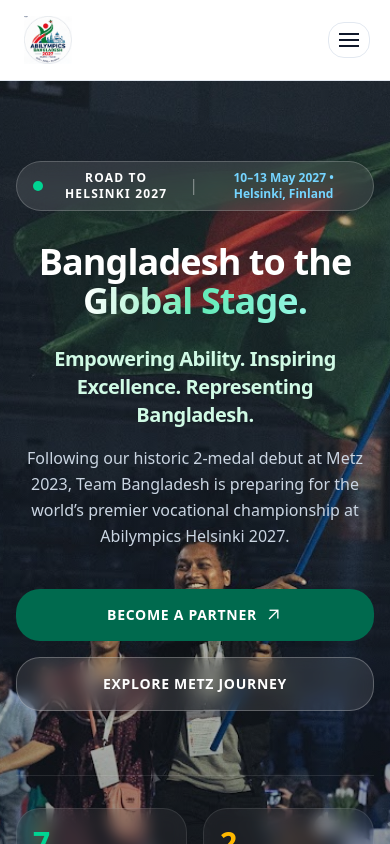
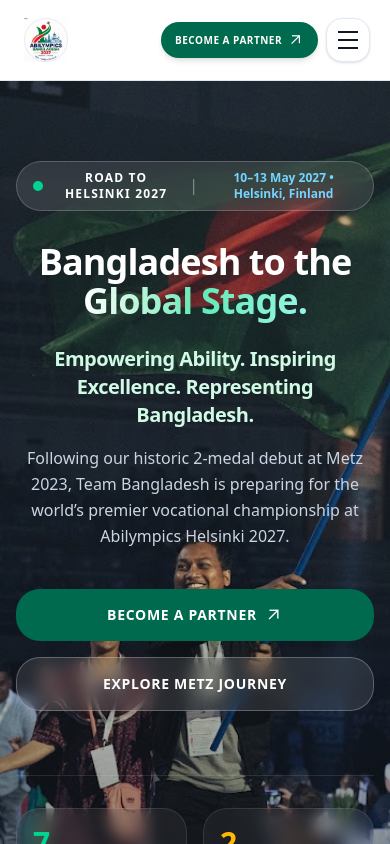
Before and after one commit to faaiisal/abilympicsbd-partners, a Next.js app: page / in a window 390 px wide. Shown: the top 844 px of the page. Built offline with nearby package versions, Linux system fonts and the light colour scheme.

Commit message:
Fixed some unnecessary code on header and toolkit

```diff
--- a/src/components/Header.tsx
+++ b/src/components/Header.tsx
@@ -8,98 +8,398 @@
 
 const links = [
   ["About", "#about"],
-  // ["Metz 2023", "#journey"],
   ["Helsinki 2027", "#helsinki2027"],
   ["Champions", "#champions"],
   ["Partnerships", "#partners"],
   ["Gallery", "#gallery"],
   ["Media", "#media"],
   ["FAQ", "#faq"],
-  // ["Contact", "#contact"],
 ];
 
 export function Header() {
   const [isScrolled, setIsScrolled] = useState(false);
+  const [isMenuOpen, setIsMenuOpen] = useState(false);
 
+  /*
+   * Sticky header is desktop-only.
+   * 1024px and below:
+   * - No sticky header
+   * - No fixed header
+   * - Normal page scrolling
+   */
   useEffect(() => {
-    const handleScroll = () => setIsScrolled(window.scrollY > 96);
+    const mediaQuery = window.matchMedia("(min-width: 1025px)");
+
+    const handleScroll = () => {
+      if (mediaQuery.matches) {
+        setIsScrolled(window.scrollY > 96);
+      } else {
+        setIsScrolled(false);
+      }
+    };
+
+    const handleViewportChange = () => {
+      if (mediaQuery.matches) {
         handleScroll();
-    window.addEventListener("scroll", handleScroll, { passive: true });
-    return () => window.removeEventListener("scroll", handleScroll);
+        setIsMenuOpen(false);
+      } else {
+        setIsScrolled(false);
+      }
+    };
+
+    handleScroll();
+
+    window.addEventListener("scroll", handleScroll, {
+      passive: true,
+    });
+
+    mediaQuery.addEventListener("change", handleViewportChange);
+
+    return () => {
+      window.removeEventListener("scroll", handleScroll);
+      mediaQuery.removeEventListener("change", handleViewportChange);
+    };
   }, []);
 
+  /*
+   * Close mobile menu with Escape.
+   */
+  useEffect(() => {
+    if (!isMenuOpen) return;
+
+    const handleKeyDown = (event: KeyboardEvent) => {
+      if (event.key === "Escape") {
+        setIsMenuOpen(false);
+      }
+    };
+
+    document.addEventListener("keydown", handleKeyDown);
+
+    return () => {
+      document.removeEventListener("keydown", handleKeyDown);
+    };
+  }, [isMenuOpen]);
+
+  /*
+   * Prevent background page scrolling while mobile menu is open.
+   */
+  useEffect(() => {
+    if (isMenuOpen) {
+      document.body.style.overflow = "hidden";
+    } else {
+      document.body.style.overflow = "";
+    }
+
+    return () => {
+      document.body.style.overflow = "";
+    };
+  }, [isMenuOpen]);
+
+  function closeMenu() {
+    setIsMenuOpen(false);
+  }
+
   function scrollToTop() {
-    window.scrollTo({ top: 0, behavior: "smooth" });
+    window.scrollTo({
+      top: 0,
+      behavior: "smooth",
+    });
   }
 
   return (
     <>
+      {/* ============================================================
+          ACCESSIBILITY BAR
+          Desktop only: 1025px+
+      ============================================================ */}
+      <div className="hidden min-[1025px]:block">
         <AccessibilityBar />
-      <aside aria-label="Official Updates Ticker" className="hidden overflow-hidden border-b border-slate-800 bg-brand-charcoal py-2 text-xs font-semibold text-white min-[1025px]:block">
+      </div>
+
+      {/* ============================================================
+          OFFICIAL UPDATES TICKER
+          Desktop only: 1025px+
+      ============================================================ */}
+      {/* Official Updates Ticker — desktop only */}
+<aside
+  aria-label="Official Updates Ticker"
+  className="hidden overflow-hidden border-b border-slate-800 bg-brand-charcoal py-2 text-xs font-semibold text-white min-[1025px]:block"
+>
   <div className="flex w-full items-center">
-          {/* Red badge */}
+    {/* Ticker label */}
     <div className="ml-4 flex shrink-0 items-center gap-1.5 rounded bg-brand-red px-3 py-1 text-[11px] font-extrabold uppercase tracking-wider shadow-sm">
-            <span className="h-2 w-2 animate-pulse rounded-full bg-white" aria-hidden="true" />
+      <span
+        className="h-2 w-2 animate-pulse rounded-full bg-white"
+        aria-hidden="true"
+      />
       Official Briefing
     </div>
-          {/* Scrolling content — overflow-hidden clips the ticker */}
-          <div className="relative ml-4 w-full overflow-hidden">
-            <div className="animate-marquee whitespace-nowrap text-slate-300 font-medium text-xs sm:text-sm">
-              {/* Render two copies: item • item • ... for seamless loop */}
-              {[...tickerItems, ...tickerItems].flatMap((item, i) => [
-                <span key={`t-${i}`} className="mx-6">{item}</span>,
-                <span key={`b-${i}`} className="text-emerald-400" aria-hidden="true">•</span>,
-              ])}
+
+    {/* Ticker viewport */}
+    <div className="relative ml-4 min-w-0 flex-1 overflow-hidden">
+      <div className="ticker-track flex w-max whitespace-nowrap text-xs font-medium text-slate-300 sm:text-sm">
+        {/* Original ticker */}
+        <div className="flex shrink-0 items-center">
+          {tickerItems.map((item, index) => (
+            <span
+              key={`ticker-${index}`}
+              className="flex shrink-0 items-center"
+            >
+              <span className="mx-6">{item}</span>
+
+              <span
+                className="text-emerald-400"
+                aria-hidden="true"
+              >
+                •
+              </span>
+            </span>
+          ))}
+        </div>
+
+        {/* Duplicate for seamless loop */}
+        <div
+          className="flex shrink-0 items-center"
+          aria-hidden="true"
+        >
+          {tickerItems.map((item, index) => (
+            <span
+              key={`ticker-copy-${index}`}
+              className="flex shrink-0 items-center"
+            >
+              <span className="mx-6">{item}</span>
+
+              <span
+                className="text-emerald-400"
+                aria-hidden="true"
+              >
+                •
+              </span>
+            </span>
+          ))}
+        </div>
       </div>
     </div>
   </div>
 </aside>
-      <header className={`${isScrolled ? "fixed inset-x-0 top-0 z-50 shadow-sm" : "relative"} border-b border-slate-200 bg-white/95 backdrop-blur transition-shadow duration-200`}>
-        <div className="container-site flex min-h-20 items-center justify-between gap-4">
-          <Link href="/" className="flex shrink-0 items-center gap-3 rounded-lg p-1" aria-label="Abilympics Bangladesh home">
-            <Image src="/images/brand/abilympics-logo.png" alt="" width={52} height={52} priority className="h-12 w-12 object-contain" />
+
+      {/* ============================================================
+          MAIN HEADER
+
+          Desktop 1025px+:
+          normal → scroll → fixed/sticky
+
+          Tablet/Mobile <=1024px:
+          always normal / non-sticky
+      ============================================================ */}
+      <header
+        className={
+          isScrolled
+            ? "fixed inset-x-0 top-0 z-[100] border-b border-slate-200 bg-white/95 shadow-md backdrop-blur-xl"
+            : "relative z-[100] border-b border-slate-200 bg-white/95 backdrop-blur-xl"
+        }
+      >
+        <div className="container-site flex min-h-20 items-center justify-between gap-3">
+          {/* ========================================================
+              BRAND / LOGO
+          ======================================================== */}
+          <Link
+            href="/"
+            onClick={closeMenu}
+            className="flex min-w-0 shrink-0 items-center gap-2 rounded-lg p-1 sm:gap-3"
+            aria-label="Abilympics Bangladesh home"
+          >
+            <Image
+              src="/images/brand/abilympics-logo.png"
+              alt=""
+              width={52}
+              height={52}
+              priority
+              className="h-11 w-11 object-contain sm:h-12 sm:w-12"
+            />
+
+            {/* Full brand information on sm+ */}
             <span className="hidden flex-col leading-tight sm:flex">
-              <span className="text-[0.65rem] font-black uppercase tracking-[0.18em] text-brand-green">Bangladesh Delegation</span>
-              <span className="font-heading text-lg font-extrabold text-brand-slate">Abilympics <span className="text-brand-green">2027</span></span>
-              <span className="text-[11px] font-bold text-sky-700">Helsinki, Finland • 10–13 May 2027</span>
+              <span className="text-[0.65rem] font-black uppercase tracking-[0.18em] text-brand-green">
+                Bangladesh Delegation
+              </span>
+
+              <span className="font-heading text-lg font-extrabold text-brand-slate">
+                Abilympics{" "}
+                <span className="text-brand-green">2027</span>
+              </span>
+
+              <span className="text-[11px] font-bold text-sky-700">
+                Helsinki, Finland • 10–13 May 2027
+              </span>
             </span>
           </Link>
-          <nav aria-label="Main navigation" className="hidden xl:flex items-center gap-5 text-xs font-bold uppercase tracking-wide text-slate-700">
-            {links.map(([label, href]) => <a key={href} href={href} className="rounded px-1 py-2 hover:text-brand-green">{label}</a>)}
+
+          {/* ========================================================
+              DESKTOP NAVIGATION
+              xl and above
+          ======================================================== */}
+          <nav
+            aria-label="Main navigation"
+            className="hidden items-center gap-5 text-xs font-bold uppercase tracking-wide text-slate-700 xl:flex"
+          >
+            {links.map(([label, href]) => (
+              <a
+                key={href}
+                href={href}
+                className="rounded px-1 py-2 transition-colors hover:text-brand-green focus-visible:outline-2 focus-visible:outline-brand-green focus-visible:outline-offset-2"
+              >
+                {label}
+              </a>
+            ))}
           </nav>
-          <div className="flex items-center gap-2">
-            <a href="#contact" className="hidden sm:inline-flex items-center gap-1.5 rounded-full bg-brand-green px-5 py-3 text-xs font-extrabold uppercase tracking-wider text-white shadow-md hover:bg-brand-green-dark transition-all">
-              Become a Partner
-              <span className="material-symbols-outlined" style={{ fontSize: '16px' }}>arrow_outward</span>
+
+          {/* ========================================================
+              ACTION AREA
+
+              Mobile:
+              Logo | Become a Partner | Hamburger
+
+              Desktop:
+              Become a Partner | Desktop Nav
+          ======================================================== */}
+          <div className="flex shrink-0 items-center gap-2">
+            {/* Become a Partner */}
+            <a
+              href="#contact"
+              onClick={closeMenu}
+              className="inline-flex items-center gap-1.5 rounded-full bg-brand-green px-3.5 py-2.5 text-[10px] font-extrabold uppercase tracking-wider text-white shadow-md transition-all hover:bg-brand-green-dark focus-visible:outline-2 focus-visible:outline-brand-green focus-visible:outline-offset-2 sm:px-5 sm:py-3 sm:text-xs"
+            >
+              <span>Become a Partner</span>
+
+              <span
+                className="material-symbols-outlined"
+                style={{ fontSize: "16px" }}
+                aria-hidden="true"
+              >
+                arrow_outward
+              </span>
             </a>
-            <details className="relative xl:hidden">
-              <summary className="list-none cursor-pointer rounded-lg border border-slate-200 p-2.5 text-brand-slate focus-visible:outline-2 focus-visible:outline-brand-green" aria-label="Open navigation menu">
-                <span aria-hidden="true" className="block space-y-1">
-                  <span className="block h-0.5 w-5 bg-current" />
-                  <span className="block h-0.5 w-5 bg-current" />
-                  <span className="block h-0.5 w-5 bg-current" />
+
+            {/* ======================================================
+                HAMBURGER
+                Tablet/Mobile only
+            ====================================================== */}
+            <div className="relative xl:hidden">
+              <button
+                type="button"
+                onClick={() => setIsMenuOpen((open) => !open)}
+                aria-expanded={isMenuOpen}
+                aria-controls="mobile-navigation"
+                aria-label={
+                  isMenuOpen
+                    ? "Close navigation menu"
+                    : "Open navigation menu"
+                }
+                className="relative z-[110] flex h-11 w-11 items-center justify-center rounded-lg border border-slate-200 bg-white text-brand-slate shadow-sm transition-colors hover:bg-slate-50 focus-visible:outline-2 focus-visible:outline-brand-green focus-visible:outline-offset-2"
+              >
+                <span
+                  aria-hidden="true"
+                  className="flex w-5 flex-col gap-1.5"
+                >
+                  {/* Top line */}
+                  <span
+                    className={`block h-0.5 w-5 origin-center bg-current transition-transform duration-200 ${
+                      isMenuOpen
+                        ? "translate-y-2 rotate-45"
+                        : ""
+                    }`}
+                  />
+
+                  {/* Middle line */}
+                  <span
+                    className={`block h-0.5 w-5 bg-current transition-opacity duration-200 ${
+                      isMenuOpen
+                        ? "opacity-0"
+                        : "opacity-100"
+                    }`}
+                  />
+
+                  {/* Bottom line */}
+                  <span
+                    className={`block h-0.5 w-5 origin-center bg-current transition-transform duration-200 ${
+                      isMenuOpen
+                        ? "-translate-y-2 -rotate-45"
+                        : ""
+                    }`}
+                  />
                 </span>
-              </summary>
-              <nav aria-label="Mobile navigation" className="absolute right-0 top-14 w-64 rounded-xl border border-slate-200 bg-white p-3 shadow-xl">
-                {links.map(([label, href]) => <a key={href} href={href} className="block rounded-lg px-3 py-3 text-sm font-semibold hover:bg-slate-50 hover:text-brand-green">{label}</a>)}
+              </button>
+
+              {/* ====================================================
+                  MOBILE NAVIGATION
+
+                  No Partner button inside this menu.
+              ==================================================== */}
+              {isMenuOpen && (
+                <nav
+                  id="mobile-navigation"
+                  aria-label="Mobile navigation"
+                  className="absolute right-0 top-[calc(100%+0.75rem)] z-[105] w-[min(18rem,calc(100vw-2rem))] rounded-2xl border border-slate-200 bg-white p-3 shadow-2xl"
+                >
+                  {links.map(([label, href]) => (
+                    <a
+                      key={href}
+                      href={href}
+                      onClick={closeMenu}
+                      className="block rounded-xl px-4 py-3 text-sm font-semibold text-slate-700 transition-colors hover:bg-slate-50 hover:text-brand-green focus-visible:outline-2 focus-visible:outline-brand-green focus-visible:outline-offset-[-2px]"
+                    >
+                      {label}
+                    </a>
+                  ))}
                 </nav>
-            </details>
+              )}
+            </div>
           </div>
         </div>
       </header>
-      {isScrolled ? <div aria-hidden="true" className="h-20" /> : null}
-      {isScrolled ? (
+
+      {/* ============================================================
+          DESKTOP SPACER
+
+          Only appears after desktop header becomes fixed.
+          Prevents layout jump.
+      ============================================================ */}
+      {isScrolled && (
+        <div
+          aria-hidden="true"
+          className="hidden h-20 min-[1025px]:block"
+        />
+      )}
+
+      {/* ============================================================
+          BACK TO TOP
+
+          Desktop sticky state only.
+      ============================================================ */}
+      {isScrolled && (
         <button
           type="button"
           onClick={scrollToTop}
           aria-label="Back to top"
-          className="fixed bottom-8 right-8 z-50 flex h-12 w-12 cursor-pointer items-center justify-center rounded-full border border-white/20 bg-gradient-to-tr from-[#005a40] via-brand-green to-emerald-400 text-white shadow-lg shadow-emerald-950/40 transition-all duration-200 hover:scale-105 focus-visible:outline-2 focus-visible:outline-emerald-400 focus-visible:outline-offset-2"
+          className="fixed bottom-6 right-5 z-[90] hidden h-11 w-11 items-center justify-center rounded-full border border-white/20 bg-gradient-to-tr from-[#005a40] via-brand-green to-emerald-400 text-white shadow-lg shadow-emerald-950/40 transition-all duration-200 hover:scale-105 focus-visible:outline-2 focus-visible:outline-emerald-400 focus-visible:outline-offset-2 min-[1025px]:flex sm:bottom-8 sm:right-8 sm:h-12 sm:w-12"
         >
-          <svg aria-hidden="true" className="h-5 w-5" fill="none" viewBox="0 0 24 24">
-            <path d="m6 14 6-6 6 6" stroke="currentColor" strokeLinecap="round" strokeLinejoin="round" strokeWidth="2.5" />
+          <svg
+            aria-hidden="true"
+            className="h-5 w-5"
+            fill="none"
+            viewBox="0 0 24 24"
+          >
+            <path
+              d="m6 14 6-6 6 6"
+              stroke="currentColor"
+              strokeLinecap="round"
+              strokeLinejoin="round"
+              strokeWidth="2.5"
+            />
           </svg>
         </button>
-      ) : null}
+      )}
     </>
   );
 }
```
Also changed, not shown: src/app/globals.css (+43 -44 lines). Lines whose indentation alone changed are shown as unchanged.
